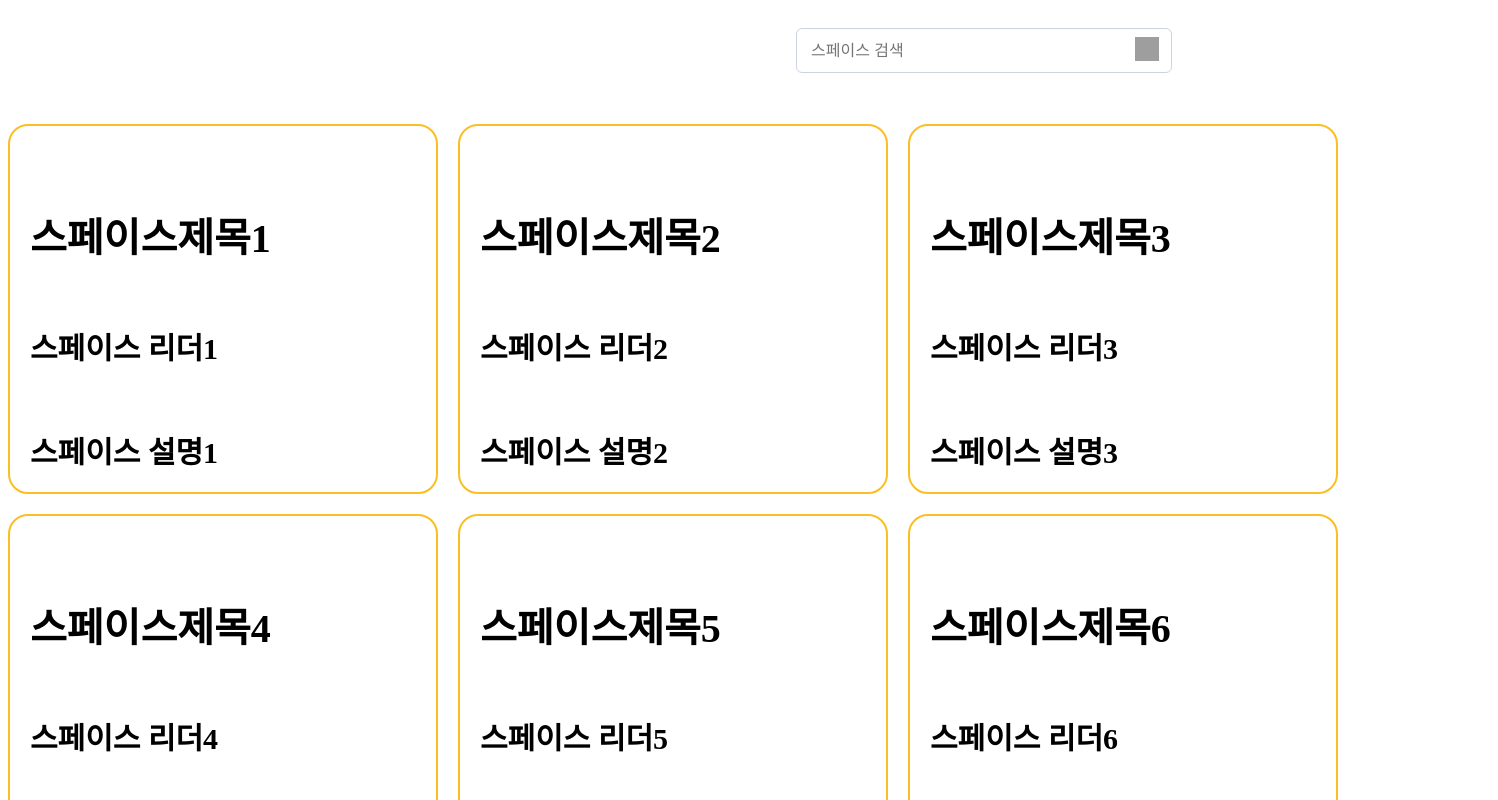
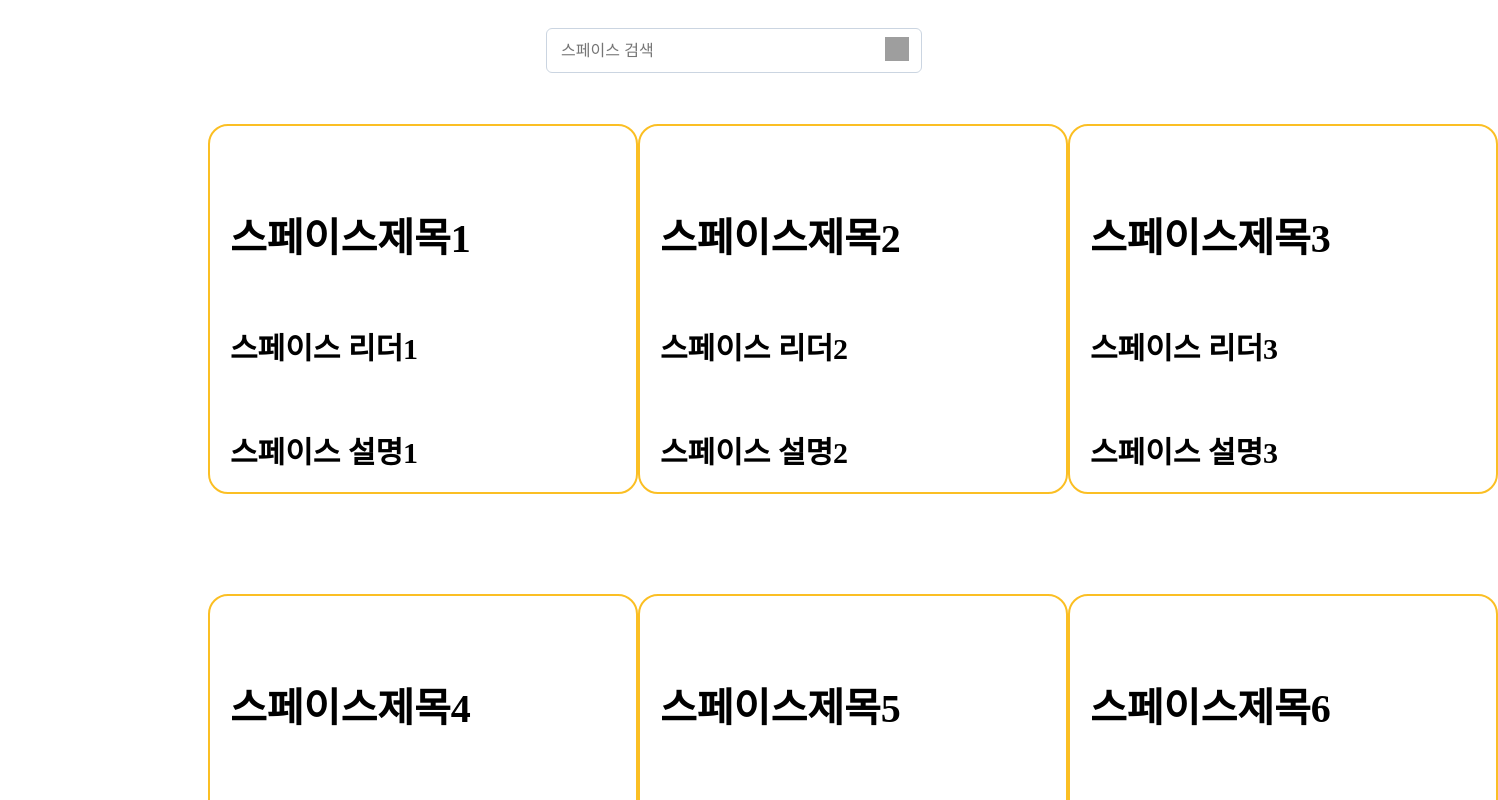
Before and after one commit to DailyScrumByProgrammers/modas-frontend, a React (Create React App) app: page / in a window 1280 px wide. Shown: the part 760-1560 px from the top of the page, 1498 px wide, since content can reach past the window. Built offline with nearby package versions, Linux system fonts and the light colour scheme; grey boxes are pictures that could not be loaded.

Commit message:
중간저장

```diff
--- a/src/apis/mainApi.js
+++ b/src/apis/mainApi.js
@@ -9,9 +9,7 @@ export const fetchTeamSpaces = (page, itemsPerPage) => {
         { title: "스페이스제목6", leader: "스페이스 리더6", description: "스페이스 설명6" },
         { title: "스페이스제목6", leader: "스페이스 리더6", description: "스페이스 설명6" },
 
-        { title: "스페이스제목6", leader: "스페이스 리더6", description: "스페이스 설명6" },
 
-        { title: "스페이스제목6", leader: "스페이스 리더6", description: "스페이스 설명6" },
 
 
     ];
--- a/src/pages/main/mainPage.module.css
+++ b/src/pages/main/mainPage.module.css
@@ -2,7 +2,6 @@
     position: relative;
     height: 1671px;
     background-color: #fff;
-    margin-bottom: 100px;
 }
 
 .introSection {
@@ -31,12 +30,15 @@
     font-weight: medium;
 }
 .teamSpaces {
+    margin: 200px;
     display: grid;
     grid-template-columns: repeat(3, 1fr); /* 3개의 컬럼으로 설정 */
-    gap: 20px; /* 요소 간 간격 */
+    row-gap: 100px; /* 위아래 간격 */
+    column-gap: 0px; /* 좌우 간격 */
     justify-items: center; /* 가운데 정렬 */
-    margin-top: 200px; /* 팀스페이스를 더 아래로 내림 */
 }
+
+
 
 
 .pagination {
@@ -64,7 +66,7 @@
 .queryWrapper {
     position: absolute; /* 절대 위치 지정 */
     top: 780px;
-    right:100px;
+    right:350px;
 
 }
 .pagination {
```
